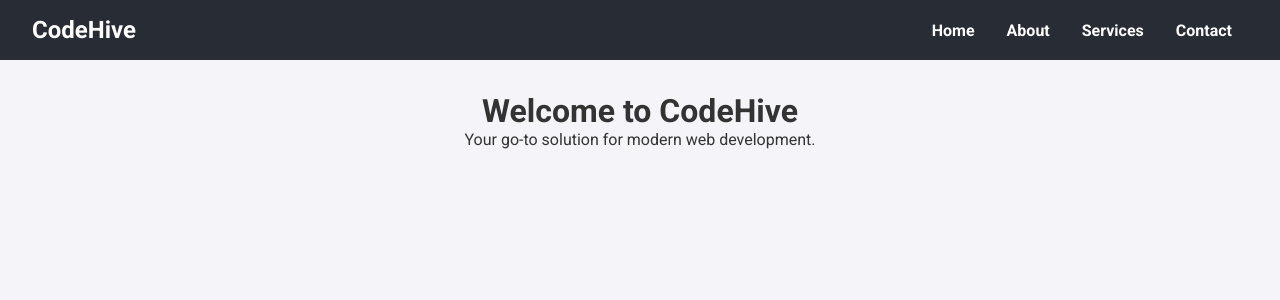
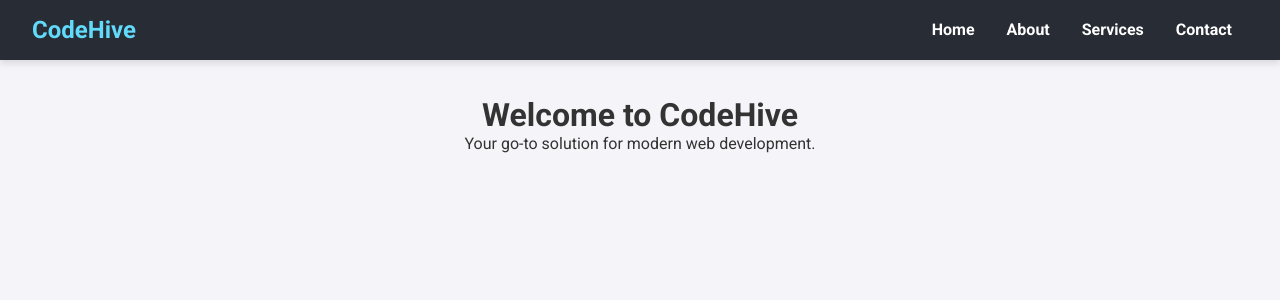
Before and after one commit to hexzeus/codehive, a React (Create React App) app: page / in a window 1280 px wide. Shown: the top 300 px of the page. Built offline with nearby package versions, Linux system fonts and the light colour scheme.

Commit message:
Update application

```diff
--- a/src/GlobalStyles.js
+++ b/src/GlobalStyles.js
@@ -12,6 +12,8 @@ const GlobalStyles = createGlobalStyle`
     font-family: 'Roboto', sans-serif;
     background-color: #f4f4f9;
     color: #333;
+    margin: 0;
+    padding: 0;
   }
 
   h1, h2, h3, h4, h5, h6 {
@@ -23,25 +25,6 @@ const GlobalStyles = createGlobalStyle`
     color: inherit;
   }
 
-  nav {
-    display: flex;
-    justify-content: space-between;
-    align-items: center;
-    padding: 1rem 2rem;
-    background-color: #282c34;
-    color: white;
-  }
-
-  nav a {
-    margin: 0 1rem;
-    font-weight: bold;
-    color: white;
-  }
-
-  nav a:hover {
-    color: #61dafb;
-  }
-
   .container {
     padding: 2rem;
   }
--- a/src/components/NavBar.js
+++ b/src/components/NavBar.js
@@ -1,55 +1,30 @@
 // src/components/NavBar.js
-import React from 'react';
-import { Link } from 'react-router-dom';
-import styled from 'styled-components';
+import React, { useState } from 'react';
+import { Nav, NavLinks, NavLink, Hamburger, Logo } from './NavBarStyles';
 
-const Nav = styled.nav`
-  display: flex;
-  justify-content: space-between;
-  align-items: center;
-  padding: 1rem 2rem;
-  background-color: #282c34;
-  color: white;
+const NavBar = () => {
+  const [isOpen, setIsOpen] = useState(false);
 
-  @media (max-width: 768px) {
-    flex-direction: column;
-  }
-`;
+  const toggleMenu = () => {
+    setIsOpen(!isOpen);
+  };
 
-const NavLinks = styled.div`
-  display: flex;
-
-  @media (max-width: 768px) {
-    flex-direction: column;
-    width: 100%;
-    align-items: center;
-  }
-`;
-
-const NavLink = styled(Link)`
-  margin: 0 1rem;
-  font-weight: bold;
-  color: white;
-
-  &:hover {
-    color: #61dafb;
-  }
-
-  @media (max-width: 768px) {
-    margin: 0.5rem 0;
-  }
-`;
-
-const NavBar = () => (
+  return (
     <Nav>
-        <h1>CodeHive</h1>
-        <NavLinks>
-            <NavLink to="/">Home</NavLink>
-            <NavLink to="/about">About</NavLink>
-            <NavLink to="/services">Services</NavLink>
-            <NavLink to="/contact">Contact</NavLink>
-        </NavLinks>
+      <Logo>CodeHive</Logo>
+      <Hamburger onClick={toggleMenu}>
+        <span></span>
+        <span></span>
+        <span></span>
+      </Hamburger>
+      <NavLinks $isOpen={isOpen}>
+        <NavLink to="/" onClick={toggleMenu}>Home</NavLink>
+        <NavLink to="/about" onClick={toggleMenu}>About</NavLink>
+        <NavLink to="/services" onClick={toggleMenu}>Services</NavLink>
+        <NavLink to="/contact" onClick={toggleMenu}>Contact</NavLink>
+      </NavLinks>
     </Nav>
-);
+  );
+};
 
 export default NavBar;
--- /dev/null
+++ b/src/components/NavBarStyles.js
@@ -0,0 +1,87 @@
+// src/components/NavBarStyles.js
+import styled from 'styled-components';
+import { Link } from 'react-router-dom';
+
+export const Nav = styled.nav`
+  display: flex;
+  justify-content: space-between;
+  align-items: center;
+  padding: 1rem 2rem;
+  background-color: #282c34;
+  color: white;
+  position: fixed;
+  width: 100%;
+  top: 0;
+  z-index: 1000;
+  box-shadow: 0 4px 6px rgba(0, 0, 0, 0.1);
+
+  @media (max-width: 768px) {
+    flex-direction: column;
+  }
+`;
+
+export const NavLinks = styled.div`
+  display: flex;
+  transition: max-height 0.3s ease-out;
+
+  @media (max-width: 768px) {
+    flex-direction: column;
+    width: 100%;
+    align-items: center;
+    max-height: ${({ $isOpen }) => ($isOpen ? '200px' : '0')};
+    overflow: hidden;
+  }
+`;
+
+export const NavLink = styled(Link)`
+  margin: 0 1rem;
+  font-weight: bold;
+  color: white;
+  position: relative;
+
+  &:after {
+    content: '';
+    display: block;
+    width: 0;
+    height: 2px;
+    background: #61dafb;
+    transition: width 0.3s;
+  }
+
+  &:hover:after {
+    width: 100%;
+  }
+
+  @media (max-width: 768px) {
+    margin: 0.5rem 0;
+  }
+`;
+
+export const Hamburger = styled.div`
+  display: none;
+  cursor: pointer;
+  flex-direction: column;
+  justify-content: space-between;
+  height: 21px;
+
+  @media (max-width: 768px) {
+    display: flex;
+  }
+
+  span {
+    width: 25px;
+    height: 3px;
+    background: white;
+    border-radius: 10px;
+  }
+`;
+
+export const Logo = styled.h1`
+  font-size: 1.5rem;
+  color: #61dafb;
+  font-weight: bold;
+
+  @media (max-width: 768px) {
+    margin-bottom: 1rem;
+  }
+`;
--- a/src/pages/AboutPage.js
+++ b/src/pages/AboutPage.js
@@ -2,15 +2,15 @@ import React from 'react';
 import styled from 'styled-components';
 
 const Container = styled.div`
-  padding: 2rem;
+  padding: 6rem 2rem;
   text-align: center;
 `;
 
 const AboutPage = () => (
-    <Container>
-        <h1>About Us</h1>
-        <p>Learn more about CodeHive and our mission.</p>
-    </Container>
+  <Container>
+    <h1>About Us</h1>
+    <p>Learn more about CodeHive and our mission.</p>
+  </Container>
 );
 
 export default AboutPage;
--- a/src/pages/ContactPage.js
+++ b/src/pages/ContactPage.js
@@ -2,15 +2,15 @@ import React from 'react';
 import styled from 'styled-components';
 
 const Container = styled.div`
-  padding: 2rem;
+  padding: 6rem 2rem;
   text-align: center;
 `;
 
 const ContactPage = () => (
-    <Container>
-        <h1>Contact Us</h1>
-        <p>Get in touch with the CodeHive team.</p>
-    </Container>
+  <Container>
+    <h1>Contact Us</h1>
+    <p>Get in touch with the CodeHive team.</p>
+  </Container>
 );
 
 export default ContactPage;
--- a/src/pages/HomePage.js
+++ b/src/pages/HomePage.js
@@ -3,15 +3,15 @@ import React from 'react';
 import styled from 'styled-components';
 
 const Container = styled.div`
-  padding: 2rem;
+  padding: 6rem 2rem;
   text-align: center;
 `;
 
 const HomePage = () => (
-    <Container>
-        <h1>Welcome to CodeHive</h1>
-        <p>Your go-to solution for modern web development.</p>
-    </Container>
+  <Container>
+    <h1>Welcome to CodeHive</h1>
+    <p>Your go-to solution for modern web development.</p>
+  </Container>
 );
 
 export default HomePage;
--- a/src/pages/ServicesPage.js
+++ b/src/pages/ServicesPage.js
@@ -2,15 +2,15 @@ import React from 'react';
 import styled from 'styled-components';
 
 const Container = styled.div`
-  padding: 2rem;
+  padding: 6rem 2rem;
   text-align: center;
 `;
 
 const ServicesPage = () => (
-    <Container>
-        <h1>Our Services</h1>
-        <p>Discover the services we offer.</p>
-    </Container>
+  <Container>
+    <h1>Our Services</h1>
+    <p>Discover the services we offer.</p>
+  </Container>
 );
 
 export default ServicesPage;
```
